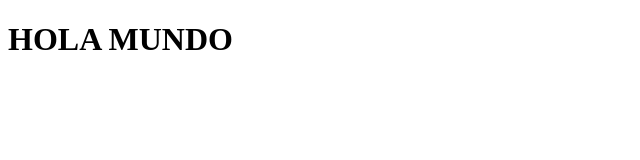
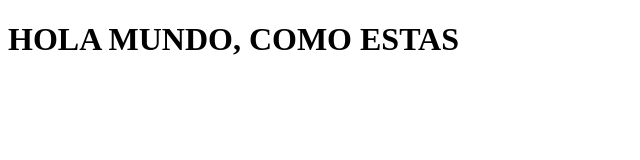
Before and after one commit to isabellaonofrearevalo-cloud/Sena, a plain HTML site: page index.html in a window 1280 px wide. Shown: the whole page, without its empty margins (0-640 px from the left). Drawn offline with Linux system fonts and the light colour scheme.

Commit message:
como estas

```diff
--- a/index.html
+++ b/index.html
@@ -6,6 +6,6 @@
     <title>Document</title>
 </head>
 <body>
-    <h1> HOLA MUNDO</h1>
+    <h1> HOLA MUNDO, COMO ESTAS</h1>
 </body>
 </html>
```
